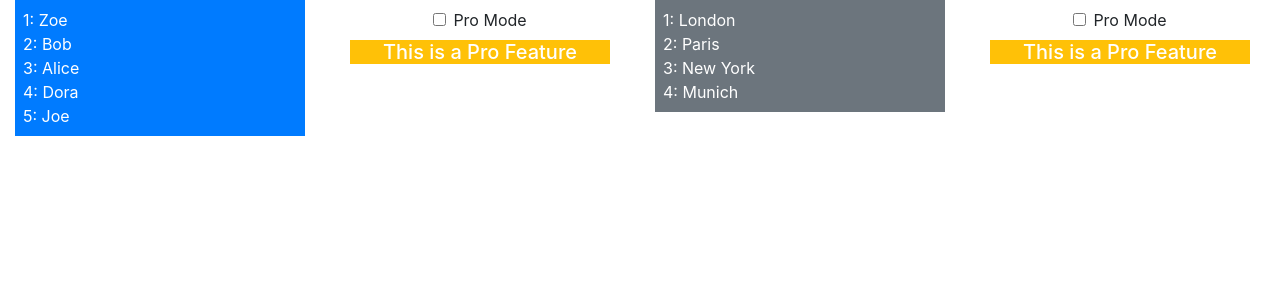
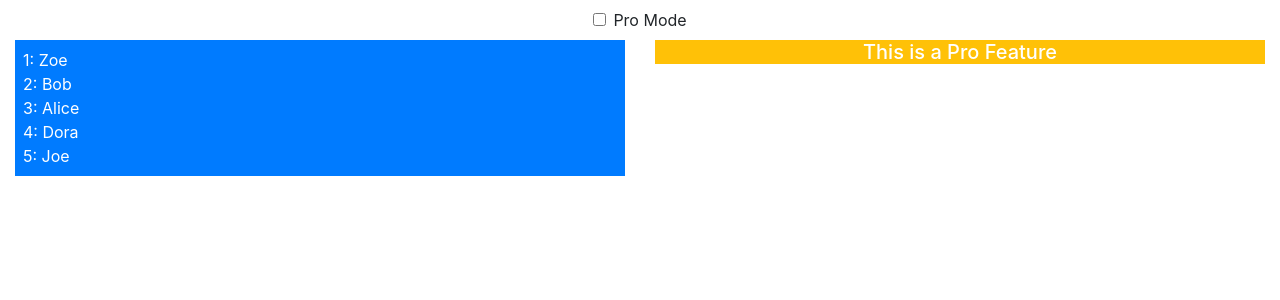
Before and after one commit to davidtrussler/pro-react-16_14_composing-applications, a React (Create React App) app: page / in a window 1280 px wide. Shown: the top 300 px of the page. Built offline with nearby package versions, Linux system fonts and the light colour scheme.

Commit message:
Updates components to use render prop

```diff
--- a/src/App.js
+++ b/src/App.js
@@ -1,10 +1,11 @@
 import React, {Component} from 'react';
 import {GeneralList} from './GeneralList';
 import {SortedList} from './SortedList';
-import {ProController} from './ProController';
-import {LogToConsole} from './LogToConsole';
+import {ProFeature} from './ProFeature';
+// import {ProController} from './ProController';
+// import {LogToConsole} from './LogToConsole';
 
-const ProList = ProController(LogToConsole(SortedList, 'Sorted', true, true, true));
+// const ProList = ProController(LogToConsole(SortedList, 'Sorted', true, true, true));
 
 export default class App extends Component {
   constructor(props) {
@@ -12,7 +13,8 @@ export default class App extends Component {
 
     this.state = {
       names: ['Zoe', 'Bob', 'Alice', 'Dora', 'Joe'],
-      cities: ['London', 'Paris', 'New York', 'Munich']
+      cities: ['London', 'Paris', 'New York', 'Munich'],
+      proMode: false
     }
   }
 
@@ -24,29 +26,31 @@ export default class App extends Component {
     return (
       <div className="container-fluid">
         <div className="row">
-          <div className="col-3">
+          <div className="col-12 text-center p-2">
+            <div className="form-check">
+              <input
+                type="checkbox"
+                className="form-check-input"
+                value={this.state.proMode}
+                onChange={this.toggleProMode}
+              />
+              <label className="form-check-label">Pro Mode</label>
+            </div>
+          </div>
+        </div>
+
+        <div className="row">
+          <div className="col-6">
             <GeneralList
               list={this.state.names}
               theme="primary"
             />
           </div>
 
-          <div className="col-3">
-            <ProList
-              list={this.state.names}
-            />
-          </div>
-
-          <div className="col-3">
-            <GeneralList
-              list={this.state.cities}
-              theme="secondary"
-            />
-          </div>
-
-          <div className="col-3">
-            <ProList
-              list={this.state.cities}
+          <div className="col-6">
+            <ProFeature
+              pro = {this.state.proMode}
+              render = {() => <SortedList list={this.state.names}/>}
             />
           </div>
         </div>
--- a/src/ProFeature.js
+++ b/src/ProFeature.js
@@ -1,11 +1,8 @@
 import React from 'react';
 
-export function ProFeature(FeatureComponent) {
-	return function(props) {
+export function ProFeature(props) {
 	if (props.pro) {
-			let {pro, ...childProps} = props;
-
-			return <FeatureComponent {...childProps}/>
+		return props.render();
 	} else {
 		return (
 			<h5 className="bg-warning text-white text-center">
@@ -14,4 +11,3 @@ export function ProFeature(FeatureComponent) {
 		)
 	}
 }
-}
```
Lines whose indentation alone changed are shown as unchanged.
